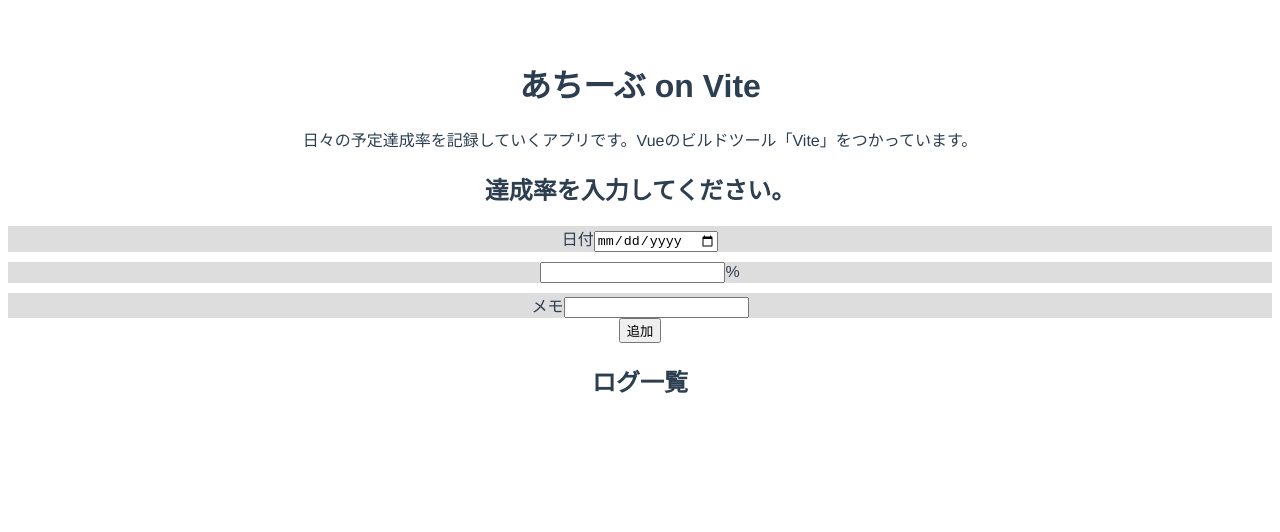
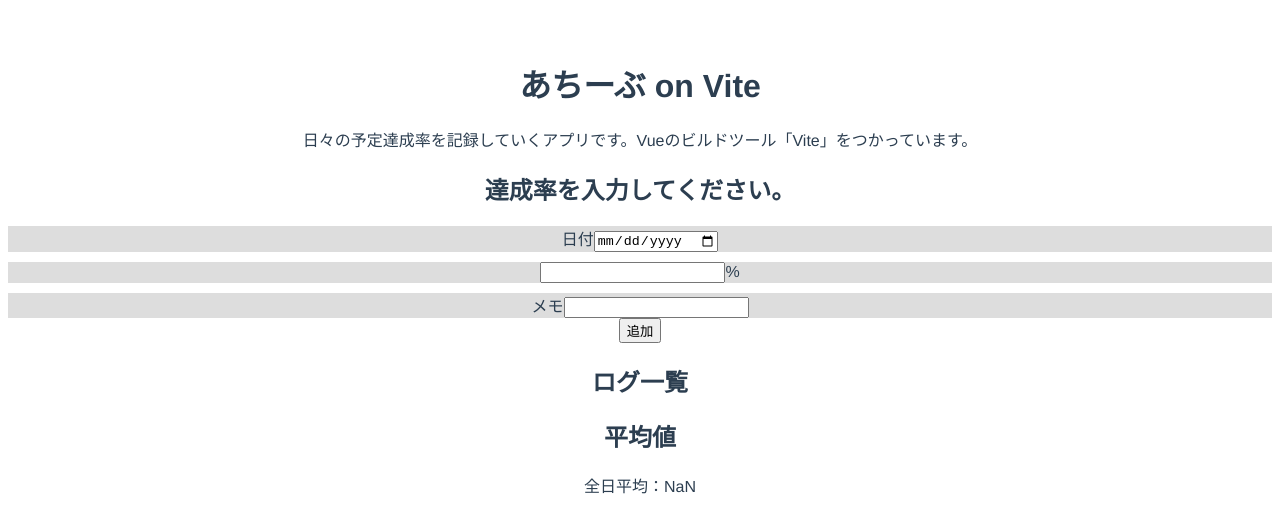
Before and after one commit to dorara-m/achieve, a Vue app: page / in a window 1280 px wide. Shown: the top 532 px of the page. Built offline with nearby package versions, Linux system fonts and the light colour scheme.

Commit message:
add: 平均達成率の機能途中

```diff
--- a/src/App.vue
+++ b/src/App.vue
@@ -3,17 +3,20 @@
   <p>日々の予定達成率を記録していくアプリです。Vueのビルドツール「Vite」をつかっています。</p>
   <InputArea v-on:add="handleAdd" />
   <LogArea :val="items" />
+  <AverageArea :val="items" />
 </template>
 
 <script>
 import InputArea from './components/InputArea.vue'
 import LogArea from './components/LogArea.vue'
+import AverageArea from './components/AverageArea.vue'
 
 export default {
   name: 'App',
   components: {
     InputArea,
-    LogArea
+    LogArea,
+    AverageArea
   },
   data() {
     return {
@@ -35,7 +38,7 @@ export default {
         }
       }
 
-      this.items.push(dataSet)
+      this.items.unshift(dataSet)
       this.saveItems()
     },
     saveItems() {
--- /dev/null
+++ b/src/components/AverageArea.vue
@@ -0,0 +1,28 @@
+<template>
+  <h2>平均値</h2>
+  <p>全日平均：{{fiveDaysAverage}}</p>
+</template>
+
+<script>
+export default {
+  name: 'AverageArea',
+  props: ['val'],
+  computed: {
+    // 今は全日分平均
+    fiveDaysAverage: function() {
+      let sum = 0
+      // 5日に満たない場合の処理
+      // 先頭5日分を取得して平均する処理。
+      for (let i=0; i<this.val.length; i++) {
+        sum += Number(this.val[i].percent)
+      }
+      return Math.round(sum / this.val.length)
+    }
+
+    // 1ヶ月分の平均処理
+  }
+}
+</script>
+
+<style scoped>
+</style>
```
Also changed, not shown: 1 other file (tests, documents, lock files or other folders).
